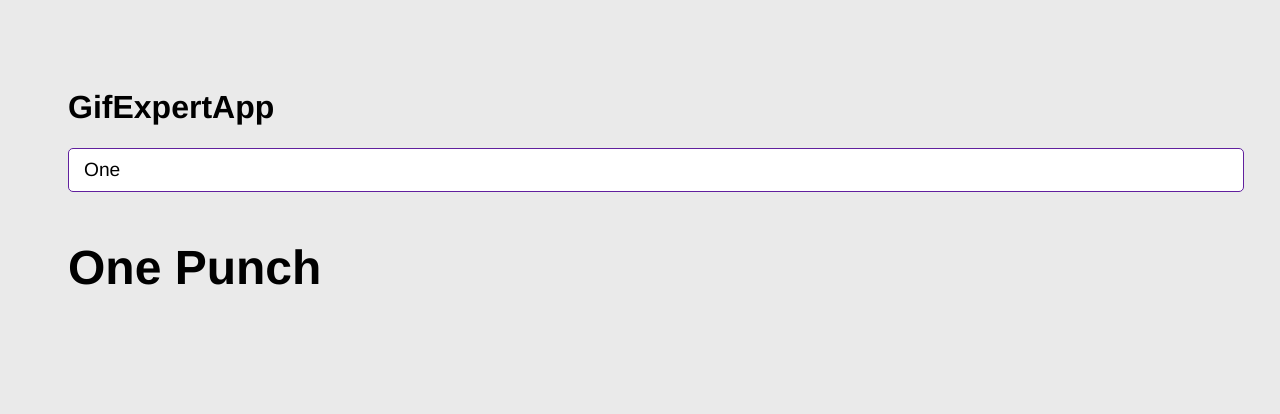
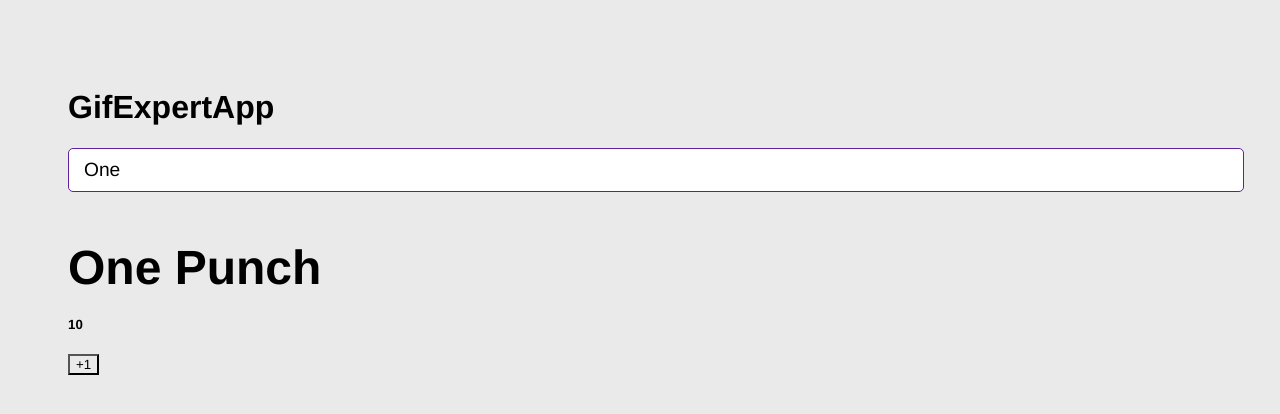
Before and after one commit to sebaswing/React0, a React (Vite) app in the folder 04-gif-expert-app/: page / in a window 1280 px wide. Shown: the top 414 px of the page. Built offline with nearby package versions, Linux system fonts and the light colour scheme; no server answers.

Commit message:
adding helper

```diff
--- a/04-gif-expert-app/src/components/GifGrid.jsx
+++ b/04-gif-expert-app/src/components/GifGrid.jsx
@@ -1,14 +1,17 @@
 import {getGifs} from "../helpers/getGifs";
+import { useState } from "react";
 
 export const GifGrid = ({category}) => {
 
+  const [counter, setCounter] = useState(10);
   // getGifs(category);
   console.log(getGifs(category));
 
   return (
    <>
        <h3>{category}</h3>
-
+      <h5>{counter}</h5>
+      <button onClick={ () => setCounter(counter + 1)}>+1</button>
    </>
   )
 }
--- a/04-gif-expert-app/src/helpers/getGifs.js
+++ b/04-gif-expert-app/src/helpers/getGifs.js
@@ -1,6 +1,6 @@
 export const getGifs = async (category) => {
   const api_key = import.meta.env.VITE_API_KEY;
-  const url = `https://api.giphy.com/v1/gifs/search?api_key=${api_key}&q=${category}&limit=5`;
+  const url = `https://api.giphy.com/v1/gifs/search?api_key=${api_key}&q=${category}&limit=10`;
   const resp = await fetch(url);
   const { data } = await resp.json();
   const gifs = data.map((img) => ({
--- a/04-gif-expert-app/src/main.jsx
+++ b/04-gif-expert-app/src/main.jsx
@@ -5,7 +5,7 @@
 import './styles.css';
 
 createRoot(document.getElementById('root')).render(
-  <StrictMode>
+  // <StrictMode>
     <GifExpertApp />
-  </StrictMode>,
+  // </StrictMode>,
 );
```
